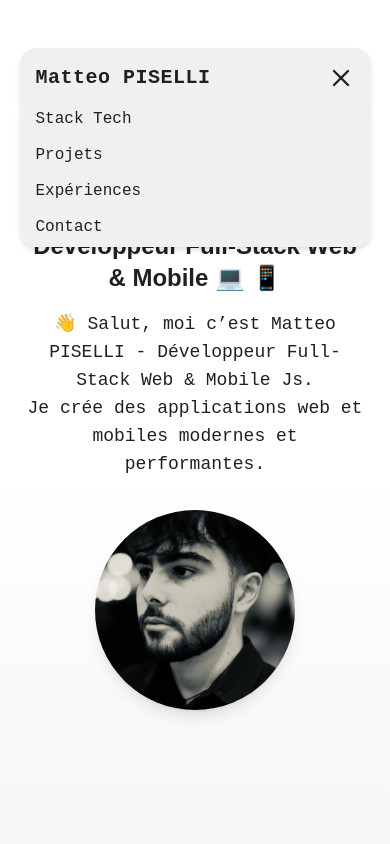
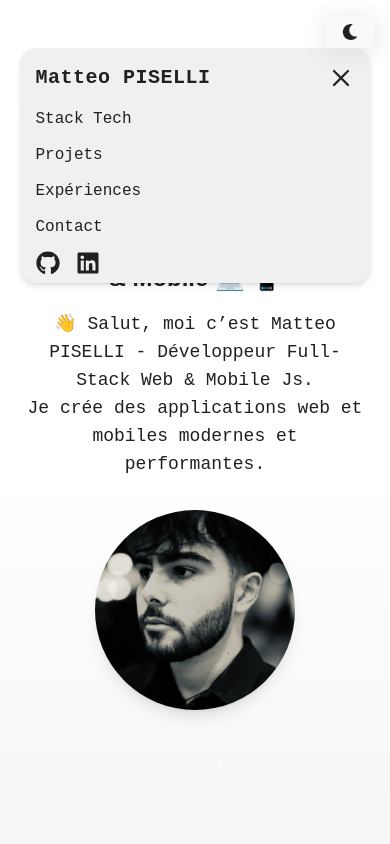
Before and after one commit to MatteoPiselli/portfolio, a Next.js app: page / in a window 390 px wide. Both pictures are taken after a click on the button 340 px from the left and 78 px from the top of the page. Shown: the top 844 px of the page. Built offline with nearby package versions, Linux system fonts and the light colour scheme; no server answers.

Commit message:
Ajout des icônes GitHub et LinkedIn, ainsi que du composant ThemeToggle dans la barre de navigation

```diff
--- a/components/NavBar.jsx
+++ b/components/NavBar.jsx
@@ -2,6 +2,8 @@
 import { Menu, X } from "lucide-react";
 import Link from "next/link";
 import { motion, AnimatePresence } from "framer-motion";
+import { FaGithub, FaLinkedin } from "react-icons/fa";
+import ThemeToggle from "./ThemeToggle";
 
 export default function Navbar() {
   const [isOpen, setIsOpen] = useState(false);
@@ -109,6 +111,27 @@
                       </span>
                     </Link>
                   </li>
+                  <div className="flex items-center space-x-4">
+                    <a
+                      href="https://github.com/MatteoPiselli"
+                      target="_blank"
+                      rel="noopener noreferrer"
+                    >
+                      <span className="icon icon:hover text-2xl cursor-pointer">
+                        <FaGithub />
+                      </span>
+                    </a>
+                    <a
+                      href="https://www.linkedin.com/in/matteo-piselli/"
+                      target="_blank"
+                      rel="noopener noreferrer"
+                    >
+                      <span className="icon icon:hover text-2xl cursor-pointer">
+                        <FaLinkedin />
+                      </span>
+                    </a>
+                    <ThemeToggle mobile />
+                  </div>
                 </ul>
               </motion.div>
             </div>
```
